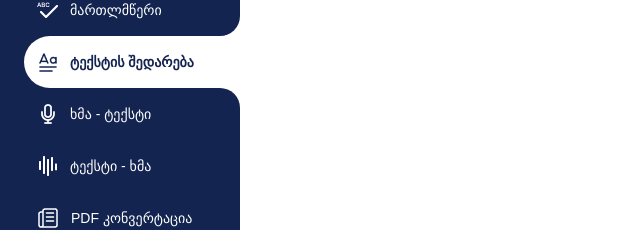
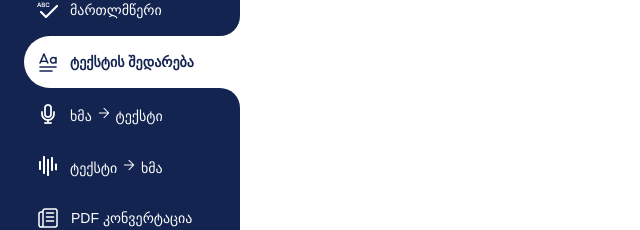
Before and after one commit to GabrielLomtatidze/comparision, a React (Vite) app in the folder text/: page / in a window 1280 px wide. Shown: the part 136-366 px from the top of the page, without its empty margins (0-640 px from the left). Built offline with nearby package versions, Linux system fonts and the light colour scheme.

Commit message:
update arrows in side bar

```diff
--- a/text/src/components/SideBar.tsx
+++ b/text/src/components/SideBar.tsx
@@ -8,6 +8,7 @@ import text_icon from "../assets/text_icon.png"
 import documentation_icon from "../assets/document_icon.png"
 import profile_icon from "../assets/user_image.png"
 import dots_icon from "../assets/dots.png"
+import arrow_right from "../assets/arrow_right.png"
 
 export default function Siderbar() {
 
@@ -32,11 +33,11 @@ export default function Siderbar() {
                     </div>
                     <div className="nav_item ">
                         <img src={mic_icon} alt="mic_icon" />
-                        <p className="nav_item_text">ხმა - ტექსტი</p>
+                        <p className="nav_item_text">ხმა <img src={arrow_right} alt="arrow_right" /> ტექსტი</p>
                     </div>
                     <div className="nav_item">
                         <img src={text_icon} alt="text_icon" />
-                        <p className="nav_item_text">ტექსტი - ხმა</p>
+                        <p className="nav_item_text">ტექსტი <img src={arrow_right} alt="arrow_right" /> ხმა</p>
                     </div>
                     <div className="nav_item">
                         <img src={documentation_icon} alt="documentation_icon" />
```
Also changed, not shown: text/src/assets/arrow_right.png (added).
